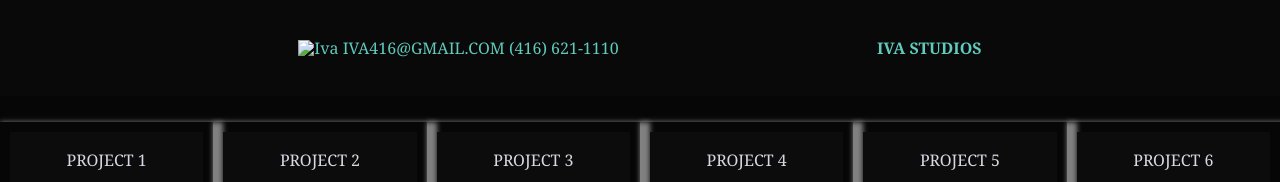
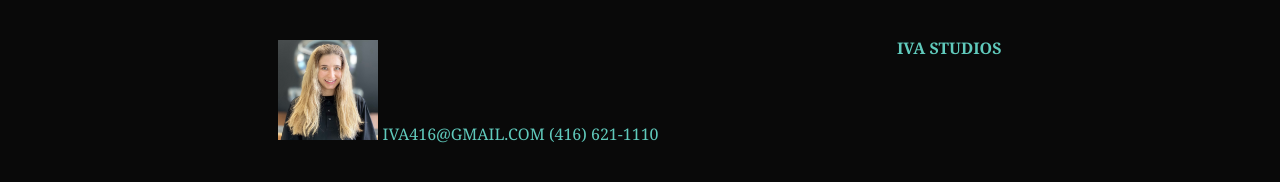
Before and after one commit to Iva416/Module2Challenge, a plain HTML site: page portfolio.html in a window 1280 px wide. Shown: the top 182 px of the page. Drawn offline with Linux system fonts and the light colour scheme; files that its build step writes are made by us from their sources; files whose address does not match are found by name.

Commit message:
Module2Challenge

```diff
--- a/portfolio.html
+++ b/portfolio.html
@@ -12,7 +12,7 @@
   <body>
     <div class="card-column">
         <header class="main-header">
-        <content><img src="/Users/iva/bootcamp/Challenge/IMG_4725.jpg" alt="Iva" width="100" height="100"/>
+        <content><img src="/Users/iva/bootcamp/Challenge/Module2Challenge/IMG_4725.jpg" alt="Iva" width="100" height="100"/>
             IVA416@GMAIL.COM
             (416) 621-1110
          </content>
```
Also changed, not shown: Form.jpeg (added), GameDesign.jpeg (added), IMG_4725.jpg (added), Javascript.jpeg (added), Onlinestore.jpeg (added), blog.jpeg (added), limited-edition-lamborghini-aventador-with-hologram-vinyl-news-photo-1634830246.jpeg (added).
